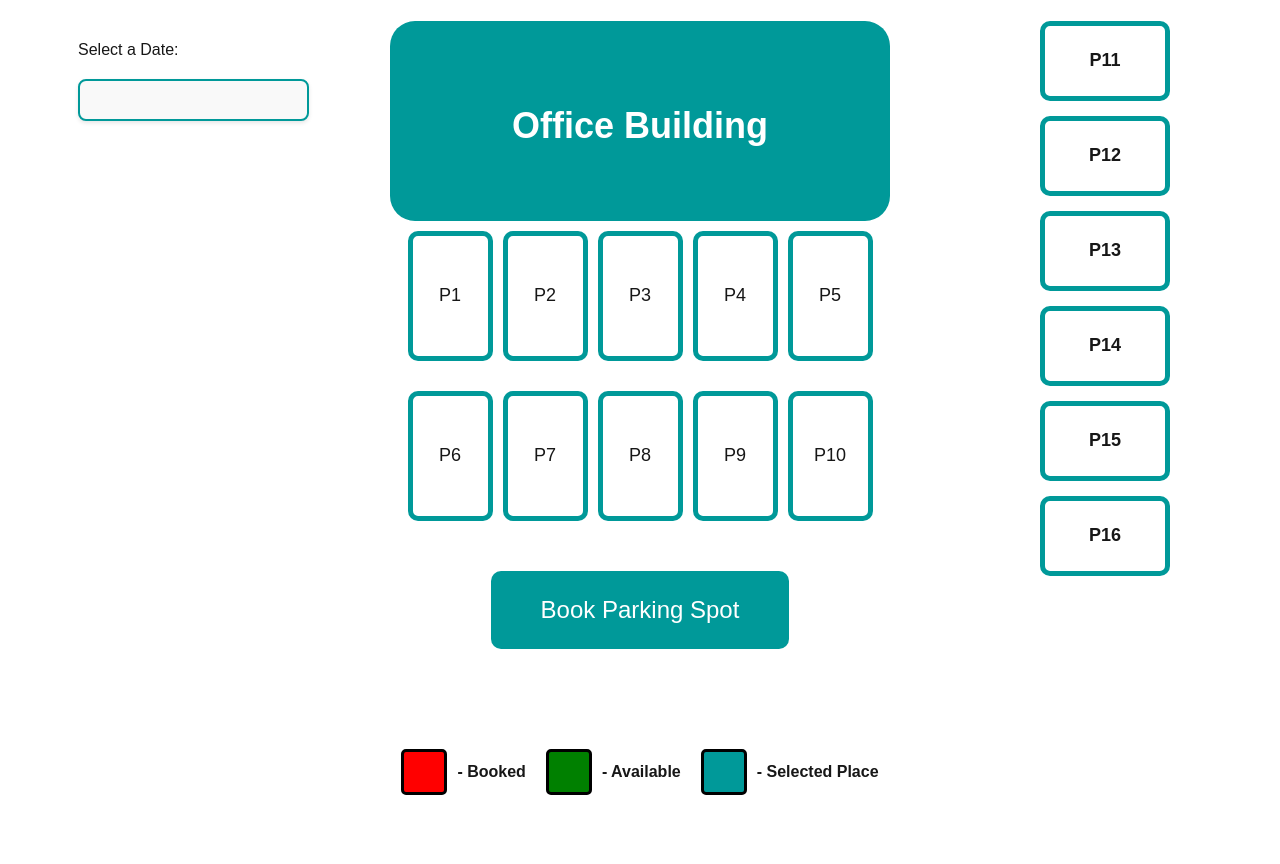
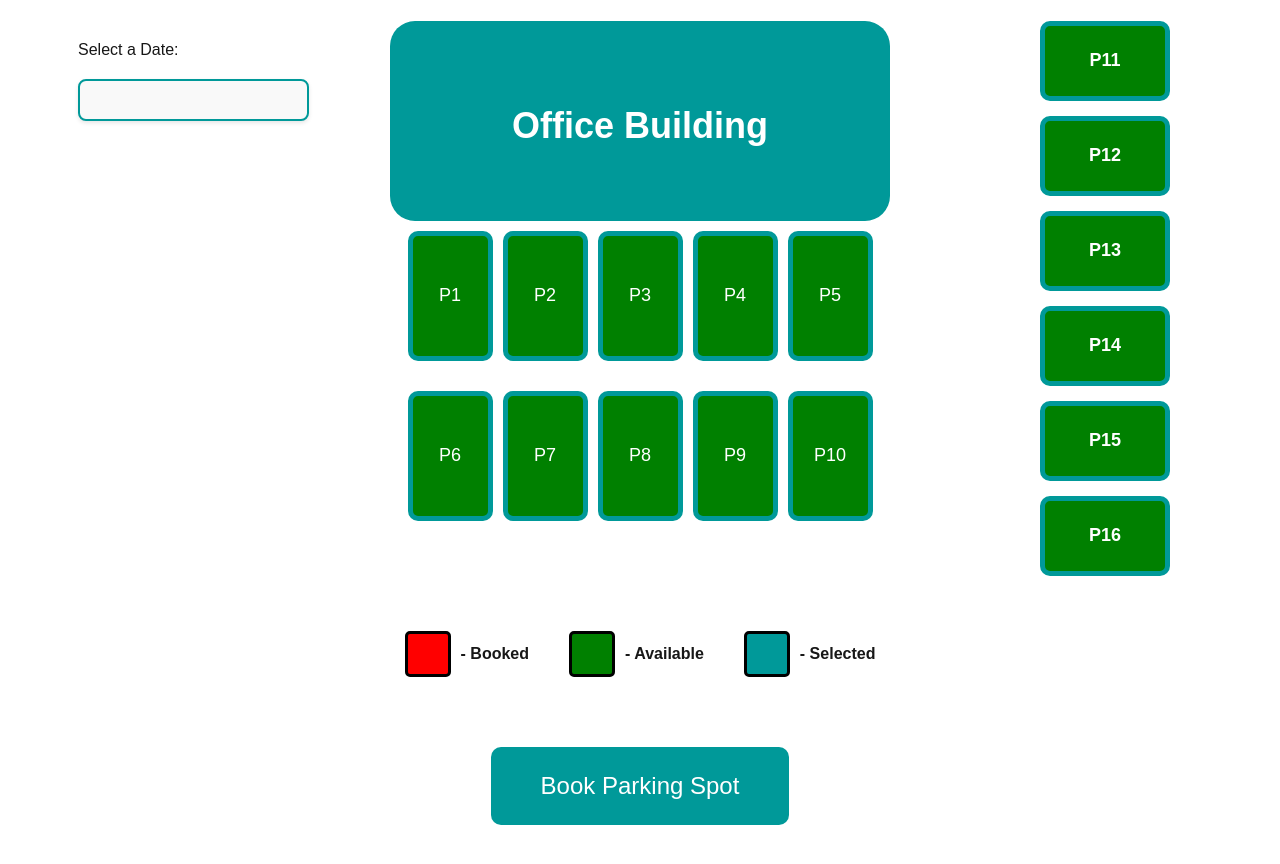
Before and after one commit to mknorr2000/WrkplceMgmnt, a Next.js app in the folder wrkplcmgmnt/: page /booking/parkplace in a window 1280 px wide. Shown: the part 206-1070 px from the top of the page. Built offline with nearby package versions, Linux system fonts and the light colour scheme; no server answers; the database is empty.

Commit message:
parkplace for selected date is showed as book/available

```diff
--- a/wrkplcmgmnt/src/app/api/parkplaces/booked/route.js
+++ b/wrkplcmgmnt/src/app/api/parkplaces/booked/route.js
@@ -1,22 +1,29 @@
 import db from '../../../../lib/db'; // Adjust the path to your database connection
 
-// GET: Fetch all booked parking spots
-export async function GET() {
+// GET: Fetch all booked parking spots for a specific date
+export async function GET(req) {
   try {
-    // Fetch parking spots where is_available = "0"
+    // Extract the date from the query parameters
+    const date = req.nextUrl.searchParams.get('date');
+    if (!date) {
+      return new Response(JSON.stringify({ error: 'Date parameter is required' }), {
+        status: 400,
+        headers: { "Content-Type": "application/json" },
+      });
+    }
+
+    // Fetch parking spots booked for the given date
     const [results] = await db.query(
-      'SELECT id AS parkplace_id FROM parkplaces WHERE is_available = "0"'
+      'SELECT parkplace_id FROM reservations WHERE reservation_date = ?',
+      [date]
     );
 
-    console.log('Raw query results:', results); // Log the raw query results for debugging
-
-    // Update all rows to set is_available = "1"
-    await db.query('UPDATE parkplaces SET is_available = "1"');
+    console.log('Raw query results for date', date, ':', results); // Log the raw query results for debugging
 
     // Map the results to an array of IDs
     const bookedParkplaces = results.map((row) => row.parkplace_id);
 
-    console.log('Booked parking spots:', bookedParkplaces); // Log the fetched data for debugging
+    console.log('Booked parking spots for date', date, ':', bookedParkplaces); // Log the fetched data for debugging
 
     return new Response(JSON.stringify(bookedParkplaces), {
       status: 200,
--- a/wrkplcmgmnt/src/app/booking/parkplace/BookParkplacePage.module.css
+++ b/wrkplcmgmnt/src/app/booking/parkplace/BookParkplacePage.module.css
@@ -51,6 +51,12 @@
 /* Style for booked parking spots */
 .booked {
   background-color: #f44336; /* Color for booked parking spots */
+  color: white;
+}
+
+/* Style for available parking spots */
+.available {
+  background-color: green; /* Color for available parking spots */
   color: white;
 }
 
@@ -124,7 +130,7 @@
 
 /* Style for the booking button */
 .book-button {
-  position: relative;
+  position: static; /* Remove relative positioning */
   bottom: 0;
   left: 0;
   padding: 25px 50px;
@@ -135,19 +141,23 @@
   cursor: pointer;
   font-size: 24px;
   z-index: 10;
+  margin-top: 10px; /* Slight space above the button */
+  margin-bottom: 10px; /* Reduce space below the button */
 }
 
 /* Legend styles */
 .legend {
-  position: relative;
-  bottom: 0;
-  left: 0;
+  margin-top: 10px; /* Slight space above the legend */
+  margin-bottom: 10px; /* Reduce space below the legend */
+  position: static; /* Ensure it flows naturally below the parking rows */
   background-color: white;
-  padding: 100px 20px;
+  padding: 50px 20px; /* Reduce padding for a more compact layout */
   border-radius: 5px;
   font-size: 16px;
   display: flex;
-  gap: 20px;
+  gap: 40px;
+  justify-content: center; /* Center the legend items */
+
 }
 
 .legend-box {
@@ -236,7 +246,7 @@
   align-items: center;
   width: 100%;
   max-width: 1200px;
-  margin: 20px auto 0;
+  margin: 10px auto 0;
 }
 
 /* Styles for custom dropdowns */
--- a/wrkplcmgmnt/src/app/booking/parkplace/page.tsx
+++ b/wrkplcmgmnt/src/app/booking/parkplace/page.tsx
@@ -34,10 +34,26 @@ const ParkplaceBookingPage = () => {
   // Fetch booked parking spots on component mount
   useEffect(() => {
     setIsClient(true);
-    fetchData("/api/parkplaces/booked")
-      .then((data) => setBookedParkplaces(data))
-      .catch(() => alert("Failed to load booked parking spots."));
   }, []);
+
+  // Fetch booked parking spots for the selected date
+  useEffect(() => {
+    if (!selectedDate) return;
+
+    const fetchBookedParkplaces = async () => {
+      const date = selectedDate.toISOString().split("T")[0];
+      try {
+        const data = await fetchData(`/api/parkplaces/booked?date=${date}`);
+        console.log(`Booked parking spots for ${date}:`, data); // Log API response
+        setBookedParkplaces(data);
+      } catch (error) {
+        console.error("Failed to load booked parking spots:", error); // Log error
+        alert("Failed to load booked parking spots.");
+      }
+    };
+
+    fetchBookedParkplaces();
+  }, [selectedDate]);
 
   // Handle parking spot selection
   const handleParkplaceClick = (parkplace: number) => {
@@ -68,16 +84,22 @@ const ParkplaceBookingPage = () => {
     const url = `/api/parkplaces/${selectedParkplace}/bookings`;
 
     try {
-      await fetchData(url, {
+      const response = await fetchData(url, {
         method: "POST",
         headers: { "Content-Type": "application/json" },
         body: JSON.stringify({ reservation_date }),
       });
+      console.log("Booking response:", response); // Log API response
       alert(`Booking successful for parking spot P${selectedParkplace} on ${reservation_date}.`);
-      setBookedParkplaces((prev) => [...prev, selectedParkplace]);
+      setBookedParkplaces((prev) => {
+        const updated = [...prev, selectedParkplace];
+        console.log("Updated bookedParkplaces state:", updated); // Log updated state
+        return updated;
+      });
       setSelectedParkplace(null);
       setSelectedDate(null);
-    } catch {
+    } catch (error) {
+      console.error("Failed to book parking spot:", error); // Log error
       alert("Failed to book parking spot. Please try again.");
     }
   };
@@ -85,7 +107,8 @@ const ParkplaceBookingPage = () => {
   // Get CSS class for a parking spot
   const getParkplaceClass = (parkplace: number) => {
     if (bookedParkplaces.includes(parkplace)) return styles.booked;
-    return selectedParkplace === parkplace ? styles.clicked : "";
+    if (selectedParkplace === parkplace) return styles.clicked;
+    return styles.available; // Add class for available spots
   };
 
   // Render parking spots
@@ -139,15 +162,6 @@ const ParkplaceBookingPage = () => {
         </div>
       </div>
 
-      {/* Booking Button */}
-      <button
-        className={styles["book-button"]}
-        onClick={handleBooking}
-        disabled={!selectedParkplace || !selectedDate}
-      >
-        Book Parking Spot
-      </button>
-
       {/* Legend */}
       <div className={styles["legend"]}>
         <div className={styles["legend-text"]}>
@@ -157,9 +171,18 @@ const ParkplaceBookingPage = () => {
           <span className={styles["legend-box"]} style={{ backgroundColor: "green" }}></span> - Available
         </div>
         <div className={styles["legend-text"]}>
-          <span className={styles["legend-box"]} style={{ backgroundColor: "#009999" }}></span> - Selected Place
+          <span className={styles["legend-box"]} style={{ backgroundColor: "#009999" }}></span> - Selected
         </div>
       </div>
+
+      {/* Booking Button */}
+      <button
+        className={styles["book-button"]}
+        onClick={handleBooking}
+        disabled={!selectedParkplace || !selectedDate}
+      >
+        Book Parking Spot
+      </button>
     </div>
   );
 };
```
